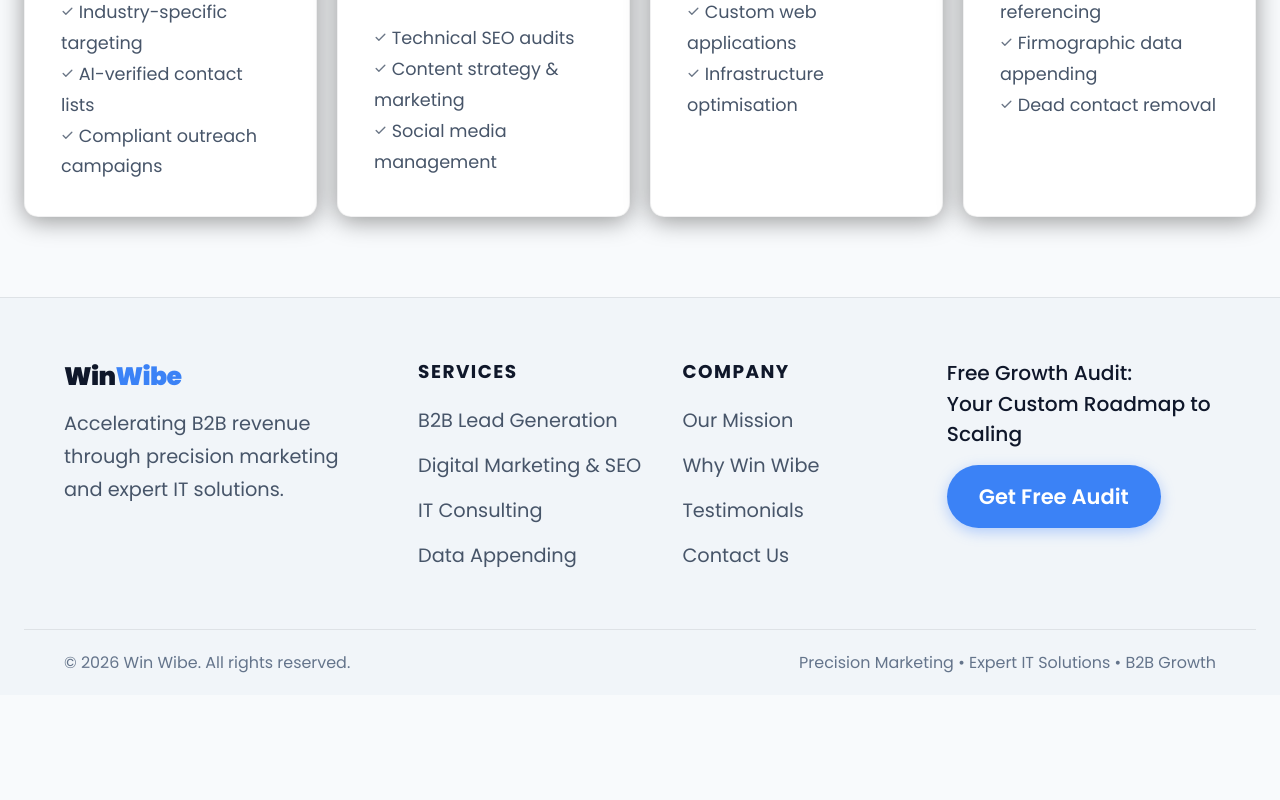
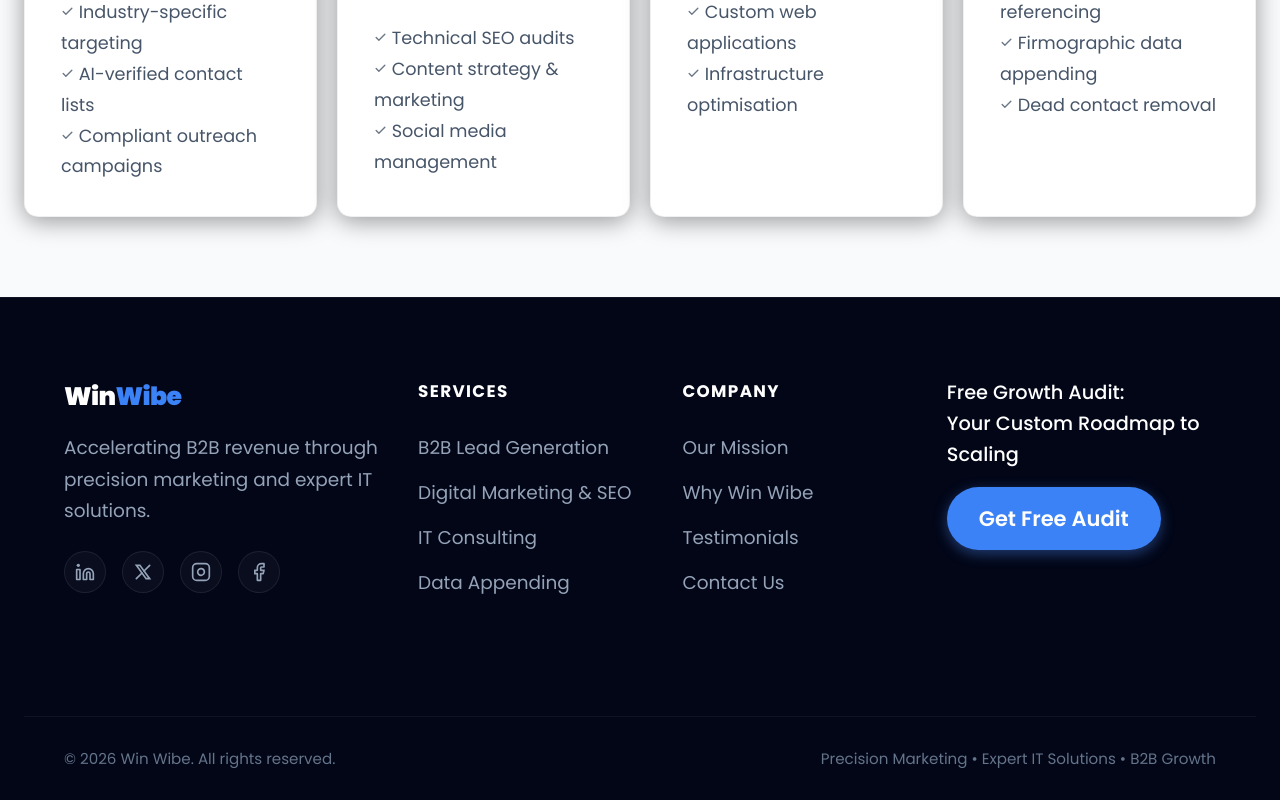
Before and after one commit to Ajith-05081999/winwibe, an Angular app: page /services in a window 1280 px wide. Shown: the part 1056-1856 px from the top of the page. Before the commit the page ends 1751 px from the top, so only its background shows below. Built offline with nearby package versions, Linux system fonts and the light colour scheme.

Commit message:
changes done

```diff
--- a/angular.json
+++ b/angular.json
@@ -22,7 +22,9 @@
             "tsConfig": "tsconfig.app.json",
             "assets": [
               "src/favicon.ico",
-              "src/assets"
+              "src/assets",
+              "src/robots.txt",
+              "src/sitemap.xml"
             ],
             "styles": [
               "src/styles.css"
@@ -86,7 +88,9 @@
             "tsConfig": "tsconfig.spec.json",
             "assets": [
               "src/favicon.ico",
-              "src/assets"
+              "src/assets",
+              "src/robots.txt",
+              "src/sitemap.xml"
             ],
             "styles": [
               "src/styles.css"
--- a/src/app/app.component.css
+++ b/src/app/app.component.css
@@ -984,11 +984,12 @@ a.ci-value:hover {
    FOOTER
    ============================================================ */
 .footer {
-    background: var(--dark-2);
-    border-top: 1px solid var(--border);
-    padding: 60px 24px 0;
+    background: #020617;
+    border-top: 1px solid rgba(255, 255, 255, 0.05);
+    padding: 80px 24px 0;
     position: relative;
     z-index: 1;
+    color: #f8fafc;
 }
 
 .footer-grid {
@@ -999,19 +1000,59 @@ a.ci-value:hover {
 }
 
 .footer-brand p {
-    color: var(--text-muted);
-    font-size: 1.15rem;
+    color: #94a3b8;
+    font-size: 1.1rem;
     line-height: 1.7;
-    margin-top: 12px;
+    margin-top: 16px;
+}
+
+.footer-logo .logo-w {
+    color: #fff !important;
+}
+
+.footer-socials {
+    display: flex;
+    align-items: center;
+    gap: 16px;
+    margin-top: 24px;
+}
+
+.footer-socials a {
+    width: 42px;
+    height: 42px;
+    border-radius: 50%;
+    background: rgba(255, 255, 255, 0.03);
+    border: 1px solid rgba(255, 255, 255, 0.08);
+    color: #94a3b8;
+    display: flex;
+    align-items: center;
+    justify-content: center;
+    transition: all var(--transition-bounce);
+}
+
+.footer-socials a:hover {
+    color: #fff;
+    background: var(--blue);
+    border-color: var(--blue);
+    transform: translateY(-4px);
+    box-shadow: 0 8px 16px rgba(59, 130, 246, 0.2);
+}
+
+.footer-socials a svg {
+    transition: transform .3s;
+}
+
+.footer-socials a:hover svg {
+    transform: scale(1.1);
 }
 
 .footer-links-col h4 {
-    font-size: 1.1rem;
+    font-size: 1rem;
     font-weight: 700;
-    color: var(--text);
+    color: #fff;
     letter-spacing: .08em;
     text-transform: uppercase;
-    margin-bottom: 16px;
+    margin-bottom: 24px;
 }
 
 .footer-links-col li {
@@ -1019,8 +1060,8 @@ a.ci-value:hover {
 }
 
 .footer-links-col a {
-    color: var(--text-muted);
-    font-size: 1.15rem;
+    color: #94a3b8;
+    font-size: 1.1rem;
     cursor: pointer;
     transition: color .3s;
 }
@@ -1030,15 +1071,16 @@ a.ci-value:hover {
 }
 
 .footer-cta-col p {
-    color: var(--text);
-    font-size: 1.2rem;
+    color: #fff;
+    font-size: 1.15rem;
     font-weight: 500;
-    line-height: 1.5;
+    line-height: 1.6;
 }
 
 .footer-bottom {
-    border-top: 1px solid var(--border);
-    padding: 20px 0;
+    border-top: 1px solid rgba(255, 255, 255, 0.05);
+    padding: 30px 0;
+    margin-top: 60px;
 }
 
 .footer-bottom-inner {
@@ -1050,8 +1092,8 @@ a.ci-value:hover {
 }
 
 .footer-bottom p {
-    color: var(--text-dim);
-    font-size: 0.95rem;
+    color: #64748b;
+    font-size: 0.9rem;
 }
 
 /* ============================================================
--- a/src/app/app.component.html
+++ b/src/app/app.component.html
@@ -49,6 +49,34 @@
         <span class="logo-w">Win</span><span class="logo-accent">Wibe</span>
       </a>
       <p>Accelerating B2B revenue through precision marketing and expert IT solutions.</p>
+      <div class="footer-socials">
+        <a href="https://linkedin.com" target="_blank" aria-label="LinkedIn">
+          <svg width="20" height="20" fill="none" viewBox="0 0 24 24">
+            <path stroke="currentColor" stroke-width="2" stroke-linecap="round" stroke-linejoin="round"
+              d="M16 8a6 6 0 016 6v7h-4v-7a2 2 0 00-2-2 2 2 0 00-2 2v7h-4v-7a6 6 0 016-6zM2 9h4v12H2z" />
+            <circle cx="4" cy="4" r="2" fill="currentColor" />
+          </svg>
+        </a>
+        <a href="https://twitter.com" target="_blank" aria-label="X (Twitter)">
+          <svg width="20" height="20" fill="none" viewBox="0 0 24 24">
+            <path stroke="currentColor" stroke-width="2" stroke-linecap="round" d="M4 4l11.733 16H20L8.267 4z" />
+            <path stroke="currentColor" stroke-width="2" stroke-linecap="round"
+              d="M4 20l6.768-6.768m2.464-2.464L20 4" />
+          </svg>
+        </a>
+        <a href="https://instagram.com" target="_blank" aria-label="Instagram">
+          <svg width="20" height="20" fill="none" viewBox="0 0 24 24">
+            <rect width="20" height="20" x="2" y="2" rx="5" ry="5" stroke="currentColor" stroke-width="2" />
+            <path stroke="currentColor" stroke-width="2" d="M16 11.37A4 4 0 1112.63 8 4 4 0 0116 11.37zM17.5 6.5h.01" />
+          </svg>
+        </a>
+        <a href="https://facebook.com" target="_blank" aria-label="Facebook">
+          <svg width="20" height="20" fill="none" viewBox="0 0 24 24">
+            <path stroke="currentColor" stroke-width="2" stroke-linecap="round" stroke-linejoin="round"
+              d="M18 2h-3a5 5 0 00-5 5v3H7v4h3v8h4v-8h3l1-4h-4V7a1 1 0 011-1h3z" />
+          </svg>
+        </a>
+      </div>
     </div>
     <div class="footer-links-col">
       <h4>Services</h4>
--- a/src/index.html
+++ b/src/index.html
@@ -3,10 +3,54 @@
 
 <head>
   <meta charset="utf-8">
-  <title>Win Wibe | Precision Marketing & Expert IT Solutions</title>
+  <title>Win Wibe | Precision B2B Marketing & Expert IT Solutions</title>
   <meta name="description"
-    content="Win Wibe combines verified B2B data, targeted digital marketing, and expert IT consulting to drive predictable growth for your business.">
+    content="Win Wibe accelerates your revenue with verified B2B data, targeted digital marketing, SEO, and expert IT consulting. Transform your business with precision growth strategies.">
+  <meta name="keywords"
+    content="B2B lead generation, precision marketing, digital marketing agency, IT consulting, data appending, SEO services, expert IT solutions, Win Wibe">
+  <meta name="author" content="Win Wibe">
+  <link rel="canonical" href="https://winwibe.com/">
   <base href="/">
+
+  <!-- Open Graph / Facebook -->
+  <meta property="og:type" content="website">
+  <meta property="og:url" content="https://winwibe.com/">
+  <meta property="og:title" content="Win Wibe | Precision B2B Marketing & Expert IT Solutions">
+  <meta property="og:description"
+    content="Accelerate your B2B growth with precision marketing and high-end IT strategies. Win Wibe delivers measurable results through data-driven solutions.">
+  <meta property="og:image" content="https://winwibe.com/assets/images/hero_graphic.png">
+
+  <!-- Twitter -->
+  <meta property="twitter:card" content="summary_large_image">
+  <meta property="twitter:url" content="https://winwibe.com/">
+  <meta property="twitter:title" content="Win Wibe | Precision B2B Marketing & Expert IT Solutions">
+  <meta property="twitter:description"
+    content="Scale your business with verified B2B data and expert IT consulting. Transform your marketing into a high-performance growth engine.">
+  <meta property="twitter:image" content="https://winwibe.com/assets/images/hero_graphic.png">
+
+  <!-- JSON-LD Structured Data for Google -->
+  <script type="application/ld+json">
+    {
+      "@context": "https://schema.org",
+      "@type": "Organization",
+      "name": "Win Wibe",
+      "url": "https://winwibe.com/",
+      "logo": "https://winwibe.com/assets/images/logo.png",
+      "description": "Win Wibe specializes in B2B lead generation, digital marketing, and expert IT consulting for modern businesses.",
+      "contactPoint": {
+        "@type": "ContactPoint",
+        "telephone": "+91-9611451066",
+        "contactType": "sales",
+        "email": "info@winwibe.com"
+      },
+      "sameAs": [
+        "https://linkedin.com/company/winwibe",
+        "https://twitter.com/winwibe",
+        "https://facebook.com/winwibe"
+      ]
+    }
+  </script>
+
   <meta name="viewport" content="width=device-width, initial-scale=1">
   <link rel="icon" type="image/x-icon" href="favicon.ico">
   <link rel="preconnect" href="https://fonts.googleapis.com">
```
Also changed, not shown: src/robots.txt (added), 1 other file (tests, documents, lock files or other folders).
